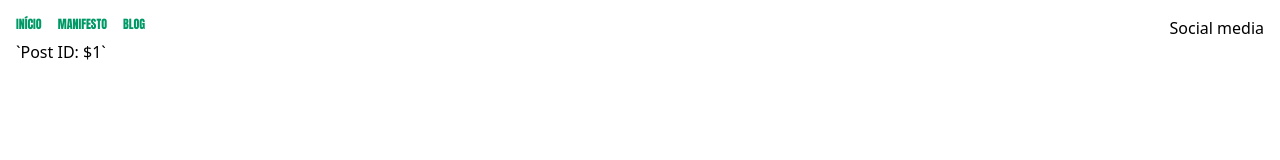
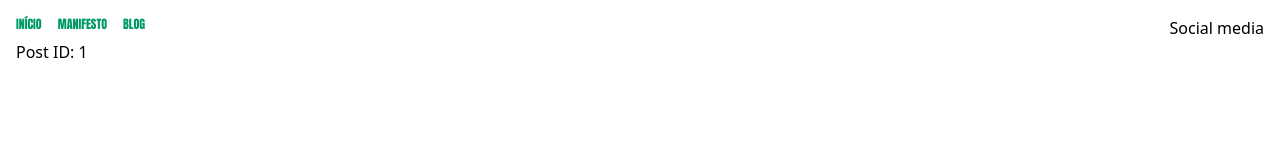
Before and after one commit to cnovaisg/liberdadeavanca, a Next.js app: page /blog/1 in a window 1280 px wide. Shown: the top 160 px of the page. Built offline with nearby package versions, Linux system fonts and the light colour scheme.

Commit message:
chore: fix async url params

```diff
--- a/app/(public)/blog/[postId]/page.tsx
+++ b/app/(public)/blog/[postId]/page.tsx
@@ -1,11 +1,11 @@
 type BlogPageProps = {
-  params: { postId?: string };
+  params: Promise<{ postId: string }>;
 };
 
 const BlogPage = async ({ params }: BlogPageProps) => {
-  const { postId } = params;
+  const { postId } = await params;
 
-  return <div>`Post ID: ${postId}`</div>;
+  return <div>Post ID: {postId}</div>;
 };
 
 export default BlogPage;
```
